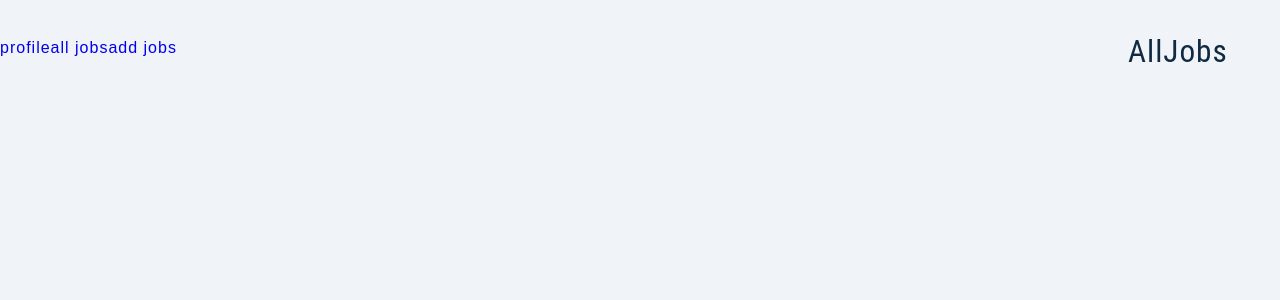
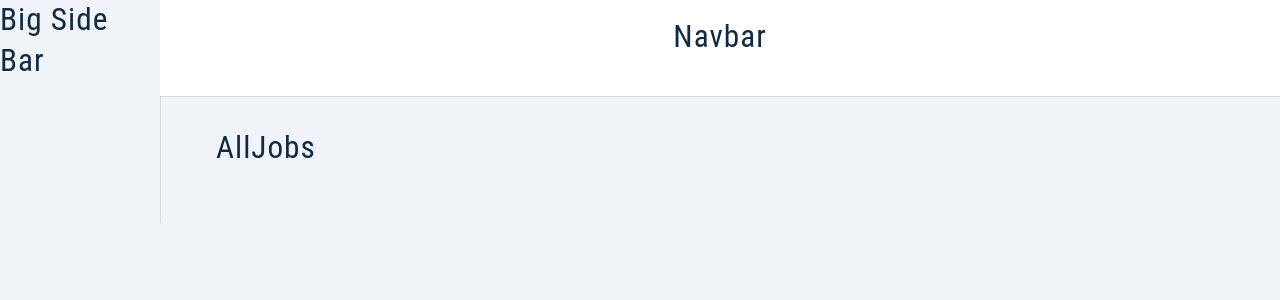
Before and after one commit to mmaustin/virginia-place, a React (Create React App) app in the folder client/: page / in a window 1280 px wide. Shown: the top 300 px of the page. Built offline with nearby package versions, Linux system fonts and the light colour scheme; sample sign-in values are in the browser's storage.

Commit message:
added css wrappers to side and navbar components

```diff
--- /dev/null
+++ b/client/src/assets/wrappers/BigSidebar.js
@@ -0,0 +1,66 @@
+import styled from 'styled-components'
+
+const Wrapper = styled.aside`
+  display: none;
+  @media (min-width: 992px) {
+    display: block;
+    box-shadow: 1px 0px 0px 0px rgba(0, 0, 0, 0.1);
+    .sidebar-container {
+      background: var(--white);
+      min-height: 100vh;
+      height: 100%;
+      width: 250px;
+      margin-left: -250px;
+      transition: var(--transition);
+    }
+    .content {
+      position: sticky;
+      top: 0;
+    }
+    .show-sidebar {
+      margin-left: 0;
+    }
+    header {
+      height: 6rem;
+      display: flex;
+      align-items: center;
+      padding-left: 2.5rem;
+    }
+    .nav-links {
+      padding-top: 2rem;
+      display: flex;
+      flex-direction: column;
+    }
+    .nav-link {
+      display: flex;
+      align-items: center;
+      color: var(--grey-500);
+      padding: 1rem 0;
+      padding-left: 2.5rem;
+      text-transform: capitalize;
+      transition: var(--transition);
+    }
+    .nav-link:hover {
+      background: var(--grey-50);
+      padding-left: 3rem;
+      color: var(--grey-900);
+    }
+    .nav-link:hover .icon {
+      color: var(--primary-500);
+    }
+    .icon {
+      font-size: 1.5rem;
+      margin-right: 1rem;
+      display: grid;
+      place-items: center;
+      transition: var(--transition);
+    }
+    .active {
+      color: var(--grey-900);
+    }
+    .active .icon {
+      color: var(--primary-500);
+    }
+  }
+`
+export default Wrapper
--- /dev/null
+++ b/client/src/assets/wrappers/Navbar.js
@@ -0,0 +1,84 @@
+import styled from 'styled-components'
+
+const Wrapper = styled.nav`
+  height: var(--nav-height);
+  display: flex;
+  align-items: center;
+  justify-content: center;
+  box-shadow: 0 1px 0px 0px rgba(0, 0, 0, 0.1);
+  .logo {
+    display: flex;
+    align-items: center;
+    width: 100px;
+  }
+  .nav-center {
+    display: flex;
+    width: 90vw;
+    align-items: center;
+    justify-content: space-between;
+  }
+  .toggle-btn {
+    background: transparent;
+    border-color: transparent;
+    font-size: 1.75rem;
+    color: var(--primary-500);
+    cursor: pointer;
+    display: flex;
+    align-items: center;
+  }
+  background: var(--white);
+  .btn-container {
+    position: relative;
+  }
+  .btn {
+    display: flex;
+    align-items: center;
+    justify-content: center;
+    gap: 0 0.5rem;
+    position: relative;
+    box-shadow: var(--shadow-2);
+  }
+
+  .dropdown {
+    position: absolute;
+    top: 40px;
+    left: 0;
+    width: 100%;
+    background: var(--primary-100);
+    box-shadow: var(--shadow-2);
+    padding: 0.5rem;
+    text-align: center;
+    visibility: hidden;
+    border-radius: var(--borderRadius);
+  }
+  .show-dropdown {
+    visibility: visible;
+  }
+  .dropdown-btn {
+    background: transparent;
+    border-color: transparent;
+    color: var(--primary-500);
+    letter-spacing: var(--letterSpacing);
+    text-transform: capitalize;
+    cursor: pointer;
+  }
+  .logo-text {
+    display: none;
+    margin: 0;
+  }
+  @media (min-width: 992px) {
+    position: sticky;
+    top: 0;
+
+    .nav-center {
+      width: 90%;
+    }
+    .logo {
+      display: none;
+    }
+    .logo-text {
+      display: block;
+    }
+  }
+`
+export default Wrapper
--- /dev/null
+++ b/client/src/assets/wrappers/SmallSidebar.js
@@ -0,0 +1,76 @@
+import styled from 'styled-components'
+
+const Wrapper = styled.aside`
+  @media (min-width: 992px) {
+    display: none;
+  }
+  .sidebar-container {
+    position: fixed;
+    inset: 0;
+    background: rgba(0, 0, 0, 0.7);
+    display: flex;
+    justify-content: center;
+    align-items: center;
+    z-index: -1;
+    opacity: 0;
+    transition: var(--transition);
+  }
+  .show-sidebar {
+    z-index: 99;
+    opacity: 1;
+  }
+  .content {
+    background: var(--white);
+    width: var(--fluid-width);
+    height: 95vh;
+    border-radius: var(--borderRadius);
+    padding: 4rem 2rem;
+    position: relative;
+    display: flex;
+    align-items: center;
+    flex-direction: column;
+  }
+  .close-btn {
+    position: absolute;
+    top: 10px;
+    left: 10px;
+    background: transparent;
+    border-color: transparent;
+    font-size: 2rem;
+    color: var(--red-dark);
+    cursor: pointer;
+  }
+  .nav-links {
+    padding-top: 2rem;
+    display: flex;
+    flex-direction: column;
+  }
+  .nav-link {
+    display: flex;
+    align-items: center;
+    color: var(--grey-500);
+    padding: 1rem 0;
+    text-transform: capitalize;
+    transition: var(--transition);
+  }
+  .nav-link:hover {
+    color: var(--grey-900);
+  }
+  .nav-link:hover .icon {
+    color: var(--primary-500);
+  }
+  .icon {
+    font-size: 1.5rem;
+    margin-right: 1rem;
+    display: grid;
+    place-items: center;
+    transition: var(--transition);
+  }
+  .active {
+    color: var(--grey-900);
+  }
+  .active .icon {
+    color: var(--primary-500);
+  }
+`
+export default Wrapper
--- a/client/src/components/BigSideBar.js
+++ b/client/src/components/BigSideBar.js
@@ -1,8 +1,10 @@
-
+import Wrapper from '../assets/wrappers/BigSidebar'
 
 const BigSideBar = () => {
   return (
-    <h3>BigSideBar</h3>
+    <Wrapper>
+        <h3>Big Side Bar</h3>
+    </Wrapper>
   )
 }
 export default BigSideBar
--- a/client/src/components/Navbar.js
+++ b/client/src/components/Navbar.js
@@ -1,8 +1,10 @@
-
+import Wrapper from '../assets/wrappers/Navbar';
 
 const Navbar = () => {
   return (
-    <h3>Navbar</h3>
+    <Wrapper>
+        <h3>Navbar</h3>
+    </Wrapper>
   )
 }
 export default Navbar
--- a/client/src/components/SmallSidebar.js
+++ b/client/src/components/SmallSidebar.js
@@ -1,8 +1,10 @@
-
+import Wrapper from '../assets/wrappers/SmallSidebar';
 
 const SmallSidebar = () => {
   return (
-    <h3>SmallSidebar</h3>
+    <Wrapper>
+        <h3>Small Side Bar</h3>
+    </Wrapper>
   )
 }
 export default SmallSidebar
--- a/client/src/pages/dashboard/SharedLayout.js
+++ b/client/src/pages/dashboard/SharedLayout.js
@@ -1,19 +1,20 @@
 import { Outlet, Link } from "react-router-dom"
+import { Navbar, BigSideBar, SmallSidebar } from "../../components";
 import Wrapper from '../../assets/wrappers/SharedLayout';
 
 const SharedLayout = () => {
   return (
     <Wrapper>
-        <main className="dashboard">
-            <nav>
-                <Link to='profile'>profile</Link>
-                <Link to='/'>all jobs</Link>
-                <Link to='add-job'>add jobs</Link>
-            </nav>
-            <div className="dashboard-page">
-                <Outlet/>
-            </div>
-        </main>
+      <main className='dashboard'>
+        <SmallSidebar />
+        <BigSideBar />
+        <div>
+          <Navbar />
+          <div className='dashboard-page'>
+            <Outlet />
+          </div>
+        </div>
+      </main>
     </Wrapper>
   )
 }
```
Also changed, not shown: client/src/components/index.js (+7 -1 lines).
